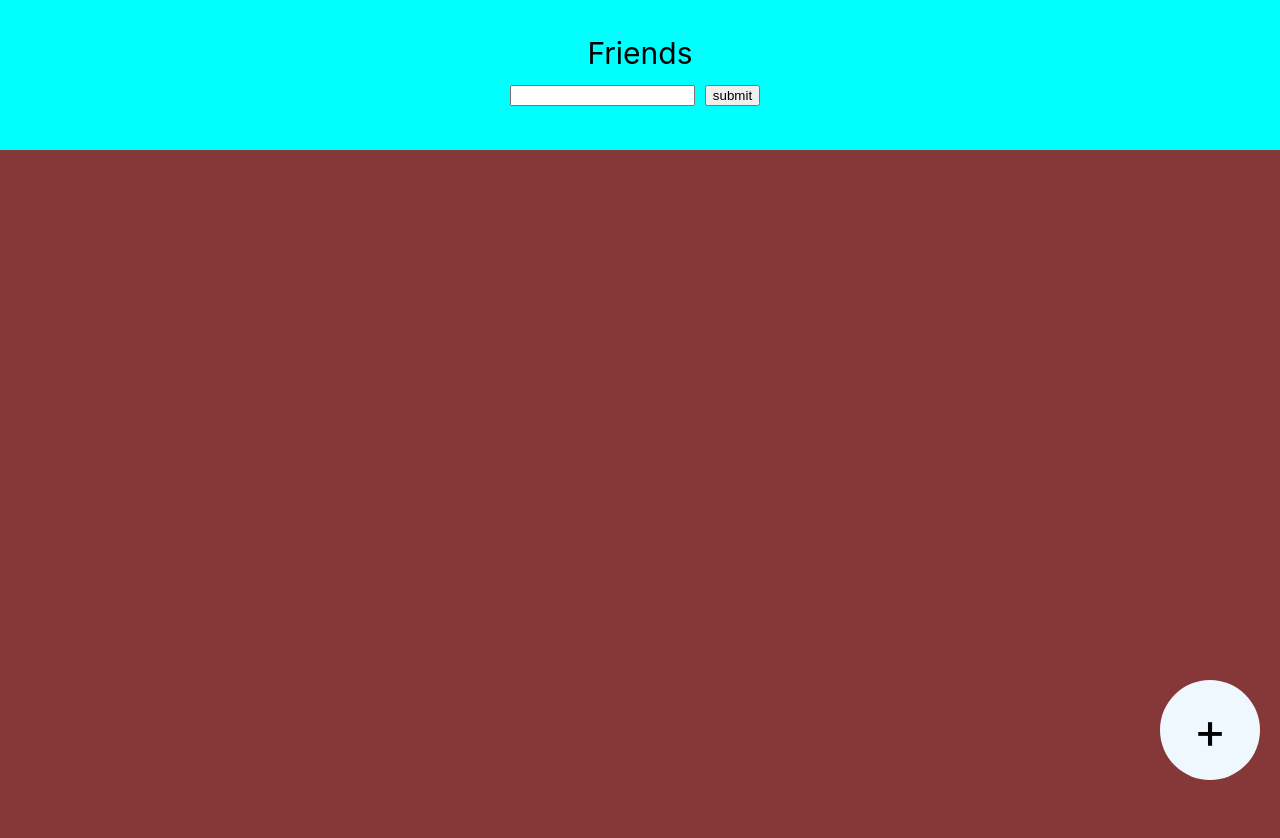
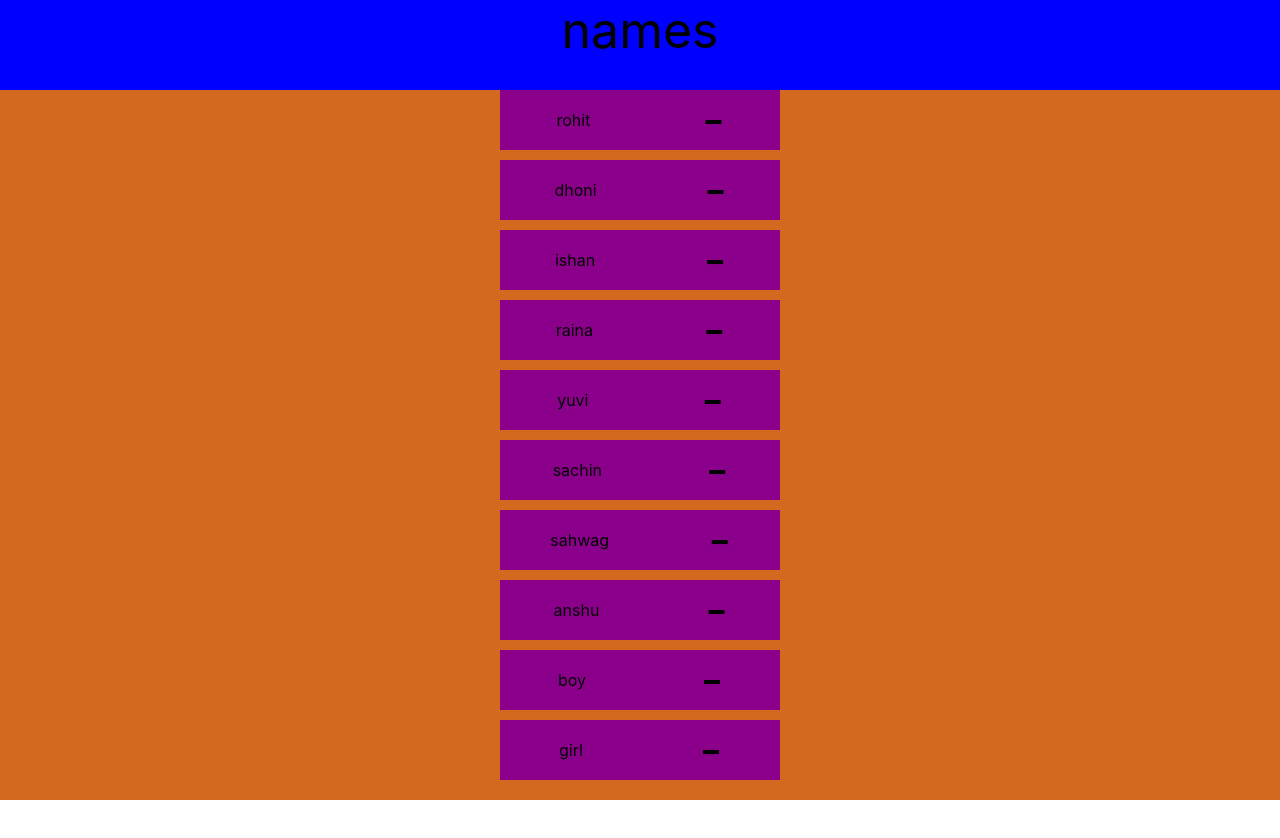
Before and after one commit to anshu1522/react-project, a React (Create React App) app: page / in a window 1280 px wide. Shown: the top 838 px of the page. After the commit the page ends 800 px from the top, so only its background shows below. Built offline with nearby package versions, Linux system fonts and the light colour scheme.

Commit message:
animation of todolist

```diff
--- a/src/App.js
+++ b/src/App.js
@@ -1,9 +1,11 @@
-import Friends from "./projects/Friends";
+// import Friends from "./projects/Friends";
 // import IncreaseDecrease from "./projects/useState-project";
+import Group from "./projects";
 
 export default function App () {
     return (
-        <Friends/>
+        // <Friends/>
         // <IncreaseDecrease/>
+        <Group/>
     )
 }
--- /dev/null
+++ b/src/projects/Card.js
@@ -0,0 +1,18 @@
+import { useState } from "react"
+function Card({itemm}){
+    const [visible,setVisible]= useState(false)
+    const animate= () => {
+       setVisible(prevState => {
+        return !prevState
+       })
+    }
+    return(
+        <>
+            <div className='boxes'>
+            <p style={{ animation:' move 0.8s' }} >{itemm}</p>
+           <div className="delete"style={{  }} onClick={animate}>-</div>
+           </div>
+        </>
+    )
+}
+export default Card;
--- a/src/projects/data.js
+++ b/src/projects/data.js
@@ -1,2 +1,2 @@
-const friends=['virat','rohit','dhoni','ishan','raina','yuvi','sachin','sahwag'];
+const friends=['virat','rohit','dhoni','ishan','raina','yuvi','sachin','sahwag','anshu','boy','girl'];
 export default friends;
--- /dev/null
+++ b/src/projects/index.js
@@ -0,0 +1,24 @@
+import './style.css';
+import Card from './Card';
+import friends from './data';
+
+
+function Group(){
+
+
+    return(
+        <>
+        <div className='main'>
+<div className='header'>names</div>
+<div className='body'>
+
+   {friends.map((item) => (
+<Card itemm={item}/>
+   ))}
+</div>
+ {/* <div className='addButton' onClick={addEvent}>+</div> */}
+ </div>
+        </>
+    )
+}
+export default Group;
--- /dev/null
+++ b/src/projects/style.css
@@ -0,0 +1,68 @@
+.main {
+  width: 100vw;
+  height: 100vh;
+}
+.header {
+  height: 90px;
+  width: 100vw;
+  background-color: blue;
+  display: flex;
+  justify-content: center;
+  font-size: 50px;
+  position: fixed;
+ /* margin-bottom: 20px; */
+}
+.body {
+ min-height:  100vh;
+  width: 100vw;
+  background-color: chocolate;
+  display: flex;
+  justify-content: center;
+  flex-direction: column;
+  align-items: center;
+
+}
+.boxes {
+  height: 60px;
+  width: 280px;
+  background-color: darkmagenta;
+  /* margin-top: 130px; */
+  margin: 5px;
+  display: flex;
+  justify-content: center;
+  align-items: center;
+  justify-content: space-around;
+  /* padding-top: 8px; */
+
+
+
+}
+.addButton {
+  height: 150px;
+  width: 150px;
+  background-color: wheat;
+  display: flex;
+  justify-content: center;
+  align-items: center;
+  font-size: 60px;
+  position: absolute;
+  right: 0;
+  bottom: 20px;
+  border-radius: 50%;
+  border: 5px solid ;
+}
+.delete{
+    width: 20px;
+    height: 40px;
+    background-color:darkmagenta;
+    font-size: 50px;
+    display: flex;
+    justify-content: center;
+    align-items: center;
+}
+@keyframes move{
+    100%{
+        transform: translate(5000px);
+    }
+
+ }
--- a/src/projects/useState-project/index.js
+++ b/src/projects/useState-project/index.js
@@ -1,6 +1,7 @@
 import { useState } from 'react';
 import './style.css';
-import Card from './components/Card'; function IncreaseDecrease() {
+import Card from './components/Card';
+ function IncreaseDecrease() {
     const [num, setNum] = useState(10);
     const increase = () => {
         num < 10 ? setNum(num + 1) : alert("hathi");
```
Also changed, not shown: 1 other file (tests, documents, lock files or other folders).
